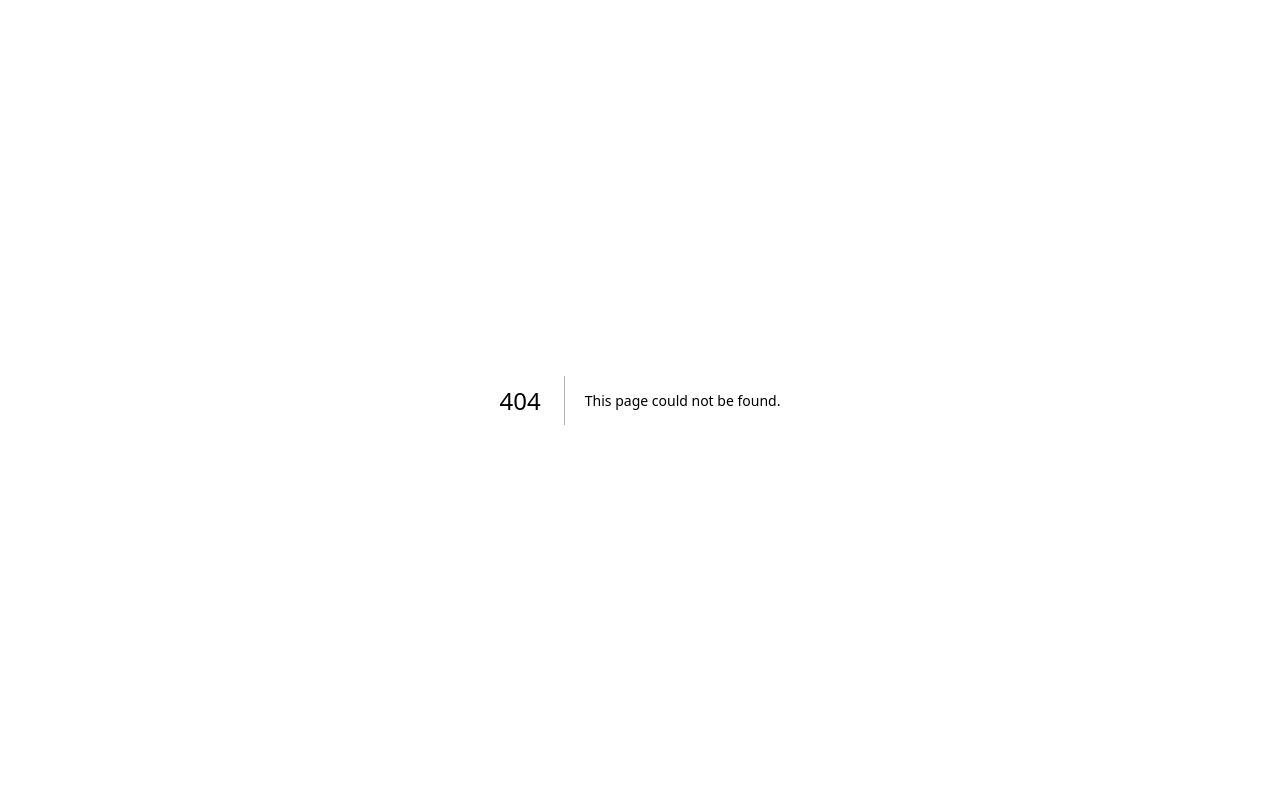
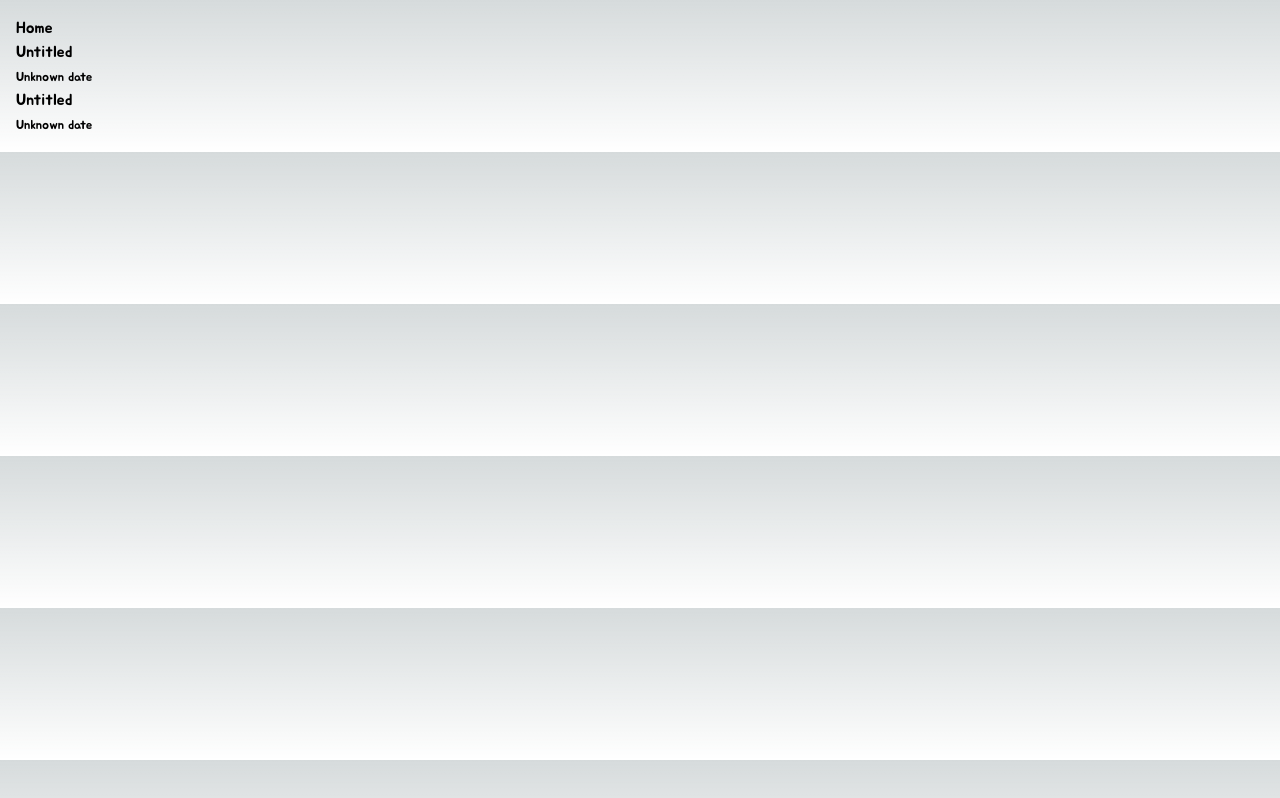
Before and after one commit to isaackimdev/isaackimdev.github.io, a Next.js app: page /blog in a window 1280 px wide. Before the commit this address had no page. Built offline with nearby package versions, Linux system fonts and the light colour scheme.

Commit message:
add: blog page

```diff
--- /dev/null
+++ b/app/blog/page.tsx
@@ -0,0 +1,47 @@
+import fs from 'fs';
+import path from "path";
+import Link from 'next/link';
+
+interface Post {
+    id: string;
+    title: string;
+    date: string;
+}
+
+const postsDirectory = path.join(process.cwd(), 'posts');
+
+export default function Page() {
+    const fileNames = fs.readdirSync(postsDirectory);
+    const allPostsData : Post[] = fileNames.map(fileName => {
+        const id = fileName.replace(/\.md$/,'');
+        const fullPath = path.join(postsDirectory, fileName);
+        const fileContents = fs.readFileSync(fullPath, 'utf8');
+
+        const match = fileContents.match(/---\r\ntitle: (.+)\r\ndate: (.+)\r\n---/);
+        console.log(match)
+        const title = match ? match[1] : 'Untitled';
+        const date = match ? match[2] : 'Unknown date';
+
+        return {
+            id,
+            title,
+            date,
+        }
+    });
+
+    return (
+        <div className='p-4'>
+            <Link href={'/'}>Home</Link>
+
+            <ul>
+            {allPostsData.map(({id, title, date})=>(
+                <li key={id}>
+                    <Link href={`/posts/${id}`}>{title}</Link>
+                    <br/>
+                    <small>{date}</small>
+                </li>
+            ))}
+            </ul>
+        </div>
+    );
+}
--- a/app/page.tsx
+++ b/app/page.tsx
@@ -22,36 +22,13 @@ export default function Home() {
 
       <ul>
         <li>
-        <Link
-          className="text-blue-400"
-          href={'/portfolio'}
-        >
-          Portfolio
-        </Link>
+          <Link className="text-blue-400" href={'/portfolio'}>Portfolio</Link>
         </li>
         <li>
-          <Link
-            className="text-blue-400"
-            href={'https://github.com/isaackimdev'}
-          >
-            Github
-          </Link>
+          <Link className="text-blue-400" href={'https://github.com/isaackimdev'}>Github</Link>
         </li>
         <li>
-          <Link
-            className="text-blue-400"
-            href={'https://lifere.tistory.com'}
-          >
-            blog1
-          </Link>
-        </li>
-        <li>
-          <Link
-            className="text-blue-400"
-            href={'https://blog.naver.com/isaac7263'}
-          >
-            blog2
-          </Link>
+          <Link className="text-blue-400" href={'/blog'}>Blog</Link>
         </li>
       </ul>
     </main>
--- /dev/null
+++ b/posts/hello-world.md
@@ -0,0 +1,6 @@
+---
+title: "Hello World"
+date: "2024-06-19"
+---
+
+This is my **first post** with Markdown!
--- /dev/null
+++ b/posts/hello-world2.md
@@ -0,0 +1,6 @@
+---
+title: "Hello World2"
+date: "2024-06-19"
+---
+
+This is my **first post** with Markdown!
```
